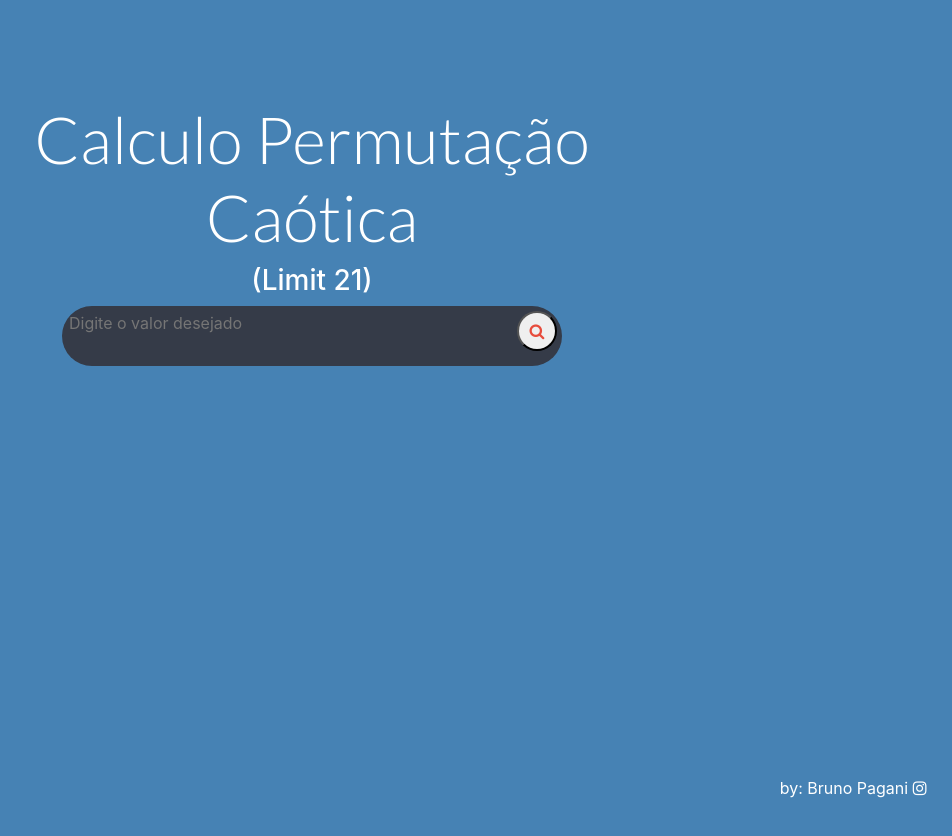
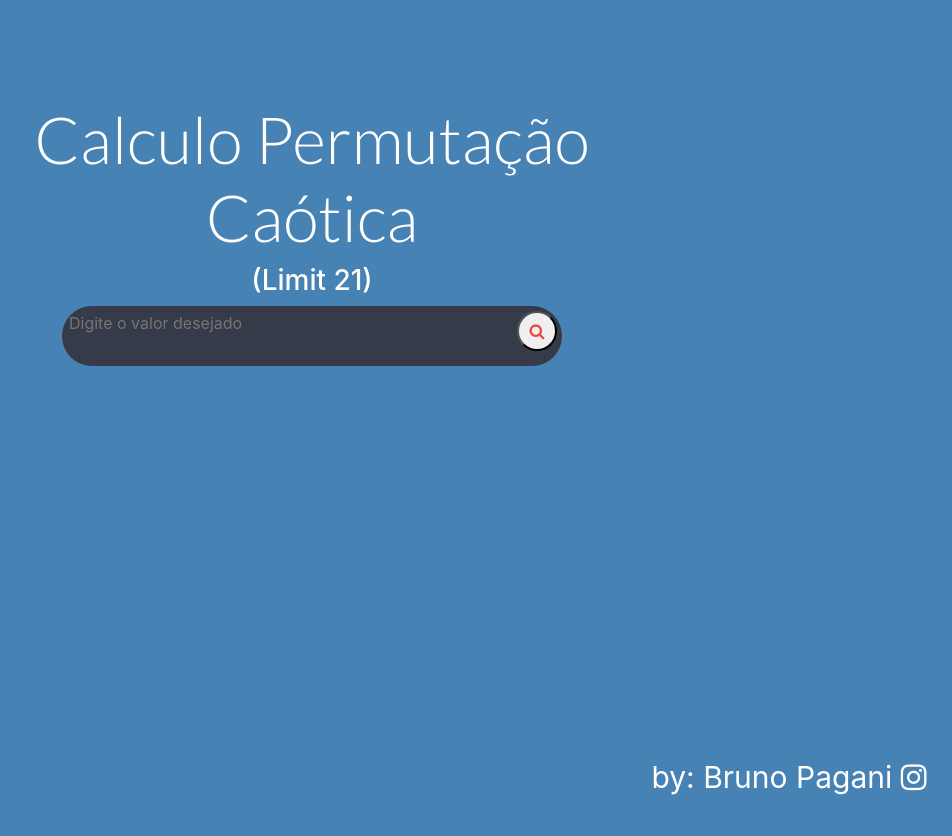
Before and after one commit to LuanZanchet/Dessarajinator, a plain HTML site: page index.html in a window 1280 px wide. Shown: the whole page, without its empty margins (328-1280 px from the left). Drawn offline with nearby package versions, Linux system fonts and the light colour scheme.

Commit message:
ajuste de layout

```diff
--- a/index.html
+++ b/index.html
@@ -36,7 +36,7 @@
     </div>
     <footer>
 
-      <a class=class="texto-footer" target="_blank" href="https://www.instagram.com/paganizera/">
+      <a class="texto-footer" target="_blank" href="https://www.instagram.com/paganizera/">
        by: Bruno Pagani
 <i class="fa fa-instagram"></i></a>
 
```
